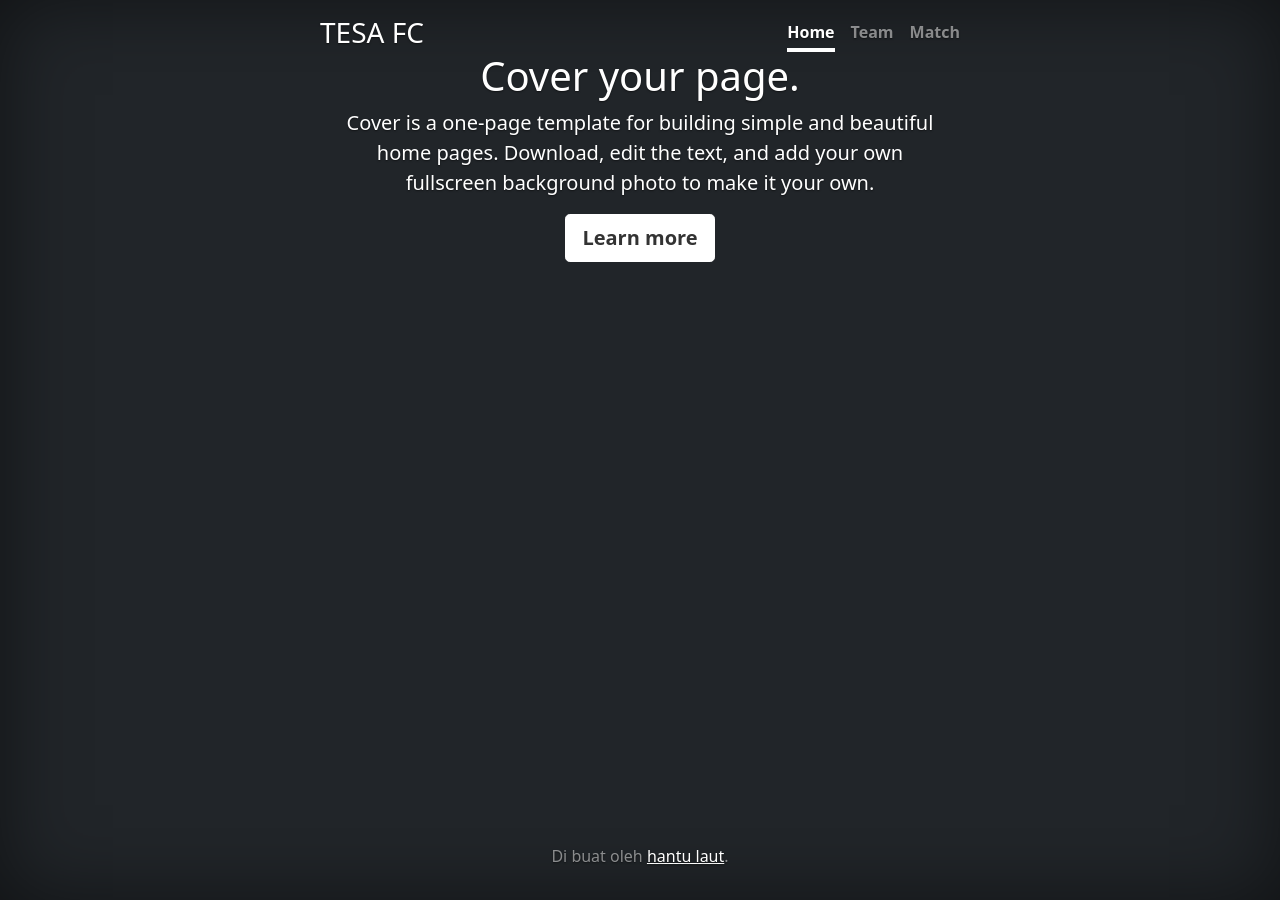
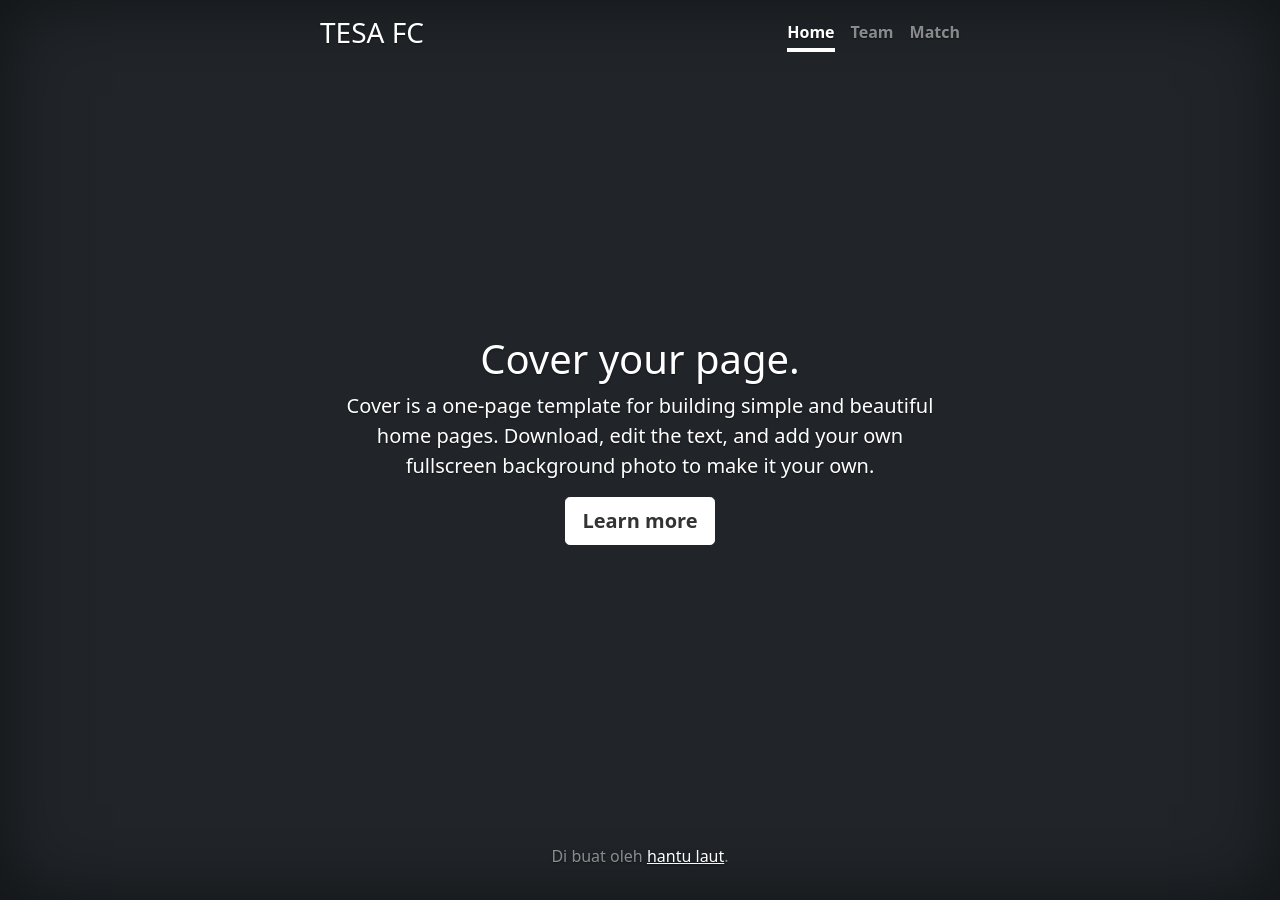
Before and after one commit to tesafc/www, a Jekyll site: the page built from index.html, in a window 1280 px wide. Built offline with Jekyll 4.4.1, drawn with Linux system fonts in a browser that asks for light colours.

Commit message:
Update default.html

```diff
--- a/_layouts/default.html
+++ b/_layouts/default.html
@@ -44,7 +44,7 @@
           </nav>
         </div>
       </header>
-      <main class="h-100">
+      <main>
         {{ content }}
       </main>
       <footer class="mt-auto text-white-50">
```
